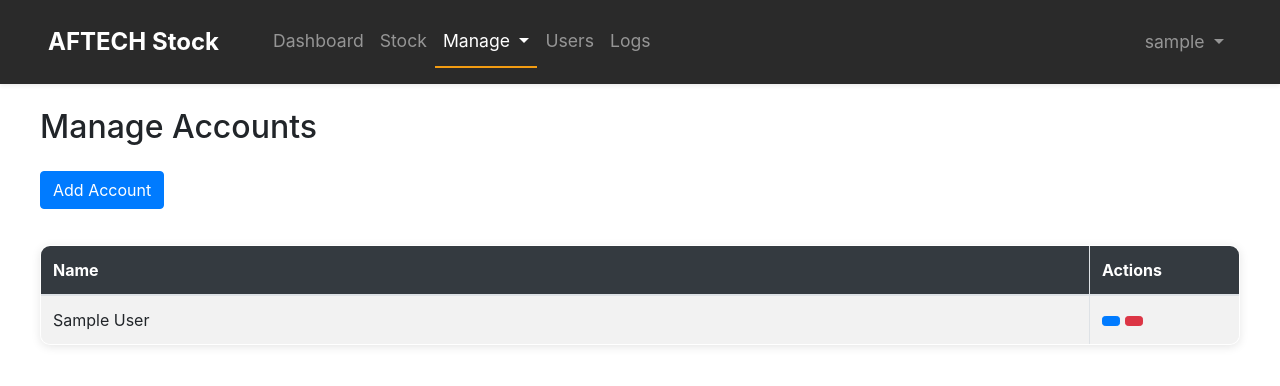
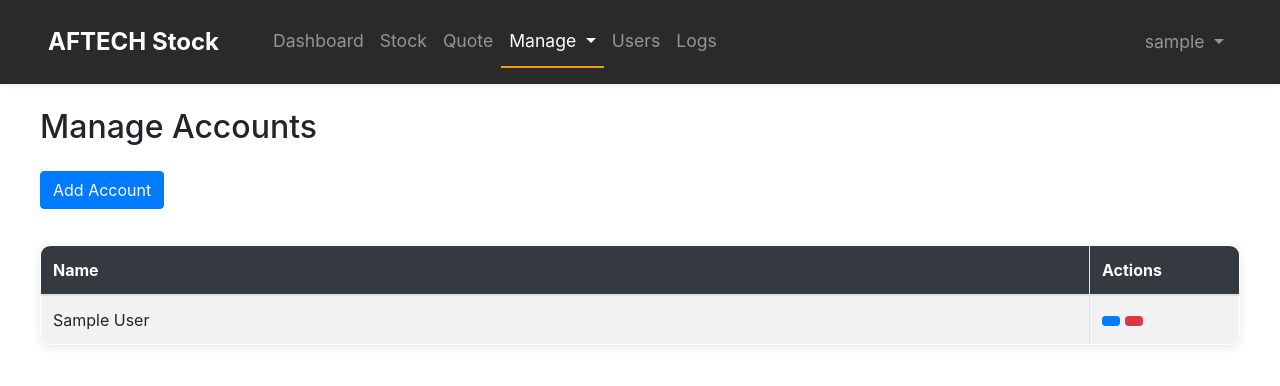
Before and after one commit to aftechro/inventory-stock-management, a PHP site: page /accounts.php in a window 1280 px wide. Shown: the top 386 px of the page. Run offline with PHP 8.4, Linux system fonts and the light colour scheme; the visitor is signed in with stand-in values (Sample User, id 1).

Commit message:
Update nav.php

```diff
--- a/nav.php
+++ b/nav.php
@@ -26,9 +26,16 @@ $username = htmlspecialchars($_SESSION['username']);
                 </li>
                 <li class="nav-item">
                     <a class="nav-link <?= ($current_page == 'stock.php') ? 'active' : '' ?>" href="stock.php">
-                        <i class="fas fa-database"></i> Stock
+                        <i class="fas fa-file-alt"></i> Stock
                     </a>
                 </li>
+                <li class="nav-item">
+                    <a class="nav-link <?= ($current_page == 'quote.php') ? 'active' : '' ?>" href="quote.php">
+                        <i class="fas fa-database"></i> Quote
+                    </a>
+                </li>
+
+
 
                 <!-- Admin Section: Manage Dropdown -->
                 <?php if ($is_admin): ?>
@@ -37,7 +44,7 @@ $username = htmlspecialchars($_SESSION['username']);
                             <i class="fas fa-tools"></i> Manage
                         </a>
                         <ul class="dropdown-menu">
-    	                    <li><a class="dropdown-item" href="customers.php">Customers</a></li>
+                			<li><a class="dropdown-item" href="customers.php">Customers</a></li>
                             <li><a class="dropdown-item" href="products.php">Products</a></li>
                             <li><a class="dropdown-item" href="sql_import.php">Import Products</a></li>
                             <li><a class="dropdown-item" href="categories.php">Categories</a></li>
```
